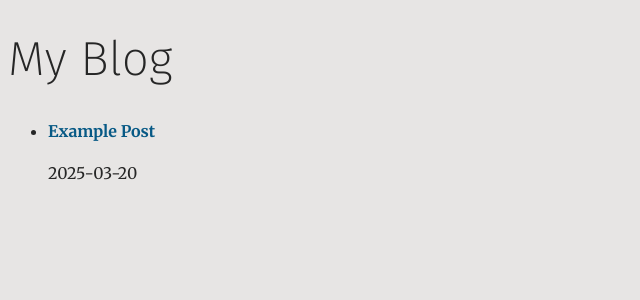
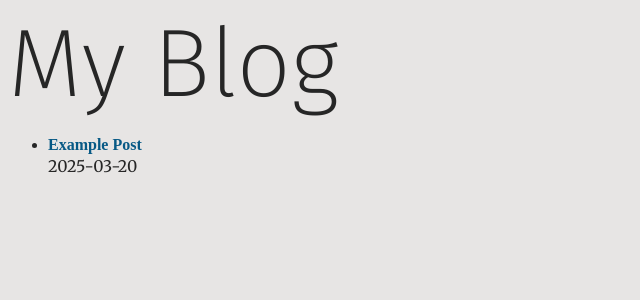
Before and after one commit to juanojeda/blog, a Next.js app: page / in a window 1280 px wide. Shown: the top 300 px of the page, without its empty margins (0-640 px from the left). Built offline with nearby package versions, Linux system fonts and the light colour scheme; what @mui/material-nextjs would draw is missing.

Commit message:
get fonts working

```diff
--- a/app/HomePage.tsx
+++ b/app/HomePage.tsx
@@ -1,18 +1,18 @@
 'use client'
-import Text from '@/components/Text/Text';
 import Link from 'next/link';
+import Typography from "@mui/material/Typography";
 
 export default function HomePage({ posts }) {
   return (
     <div>
-      <Text as="h1">My Blog</Text>
+      <Typography variant="h1">My Blog</Typography>
       <ul>
         {posts.map((post) => (
           <li key={post.slug}>
             <Link href={`/posts/${post.slug}`}>
               {post.title}
             </Link>
-            <Text>{post.date}</Text>
+            <Typography variant='body1'>{post.date}</Typography>
           </li>
         ))}
       </ul>
--- a/app/layout.tsx
+++ b/app/layout.tsx
@@ -1,13 +1,12 @@
 import {firaCode, firaSans, merriweather} from '@/components/fonts/fonts';import { ThemeProvider } from '@mui/material/styles';
 import {AppRouterCacheProvider} from "@mui/material-nextjs/v15-appRouter"
 import theme from '@/app/theme';
-import typography from '@/components/typography/_typography.module.css'
 import '@/styles/globals.css';
 
 const fontClasses = [
+  firaSans.variable,
+  firaCode.variable,
   merriweather.variable,
-  firaSans.variable,
-  firaCode.variable
 ].join(' ');
 
 export default function RootLayout({
@@ -17,7 +16,7 @@ export default function RootLayout({
 }) {
   return (
     <html lang="en">
-      <body className={`${fontClasses} ${typography.__base}`}>
+      <body className={`${fontClasses}`}>
         <AppRouterCacheProvider>
           <ThemeProvider theme={theme}>
             {children}
--- a/app/theme.ts
+++ b/app/theme.ts
@@ -1,17 +1,35 @@
 'use client';
-import { firaCode, firaSans, merriweather } from '@/components/fonts/fonts';
 import { createTheme } from '@mui/material/styles';
 
-const wrapInVariable = (font) => `var(${font.variable})`;
+export const fontVariables = {
+  merriweather: "--font-merriweather",
+  firaSans: "--font-fira-sans",
+  firaCode: "--font-fira-code",
+}
 
 const theme = createTheme({
   cssVariables: true,
   typography: {
-    fontFamily: [
-      firaSans.variable,
-      merriweather.variable,
-      firaCode.variable
-    ].map(wrapInVariable).join(","),
+    htmlFontSize: 16,
+    fontFamily: `var(${fontVariables.merriweather})`,
+    h1: {
+      fontFamily: `var(${fontVariables.firaSans})`,
+    },
+    h2: {
+      fontFamily: `var(${fontVariables.firaSans})`,
+    },
+    h3: {
+      fontFamily: `var(${fontVariables.firaSans})`,
+    },
+    h4: {
+      fontFamily: `var(${fontVariables.firaSans})`,
+    },
+    h5: {
+      fontFamily: `var(${fontVariables.firaSans})`,
+    },
+    h6: {
+      fontFamily: `var(${fontVariables.firaSans})`,
+    },
   },
 });
 
--- a/components/Text/Text.tsx
+++ /dev/null
@@ -1,24 +0,0 @@
-import React from 'react';
-import typography from "@/components/typography/_typography.module.css";
-
-type ValidTags = 'p' | 'h1' | 'h2' | 'h3' | 'h4' | 'h5' | 'h6';
-type TextElements = Extract<React.HTMLElementType, ValidTags>;
-
-interface TextProps extends React.HTMLAttributes<HTMLElement> {
-  as?: TextElements;
-  level?: TextElements | 'b1' | 'b2' | 'b3';
-}
-
-const Text = ({as = 'p', level = as, ...props}: TextProps) => {
-  const Tag = as;
-
-  const baseClass = level.match(/h[1-6]/) ? 'heading' : 'body';
-  const classes = [typography[baseClass], typography[level] || typography.b1, props.className];
-  const className = classes.join(' ');
-
-  return (
-    <Tag className={className} {...props} />
-  );
-};
-
-export default Text;
--- a/components/fonts/fonts.ts
+++ b/components/fonts/fonts.ts
@@ -1,3 +1,4 @@
+import { fontVariables } from '@/app/theme';
 import {Merriweather, Fira_Sans, Fira_Code} from 'next/font/google';
 
 export const merriweather = Merriweather({
--- a/components/typography/_typography.module.css
+++ /dev/null
@@ -1,46 +0,0 @@
-.h1, .marked h1 {
-  font-size: var(--typography-h1-font-size);
-}
-.h2, .marked h2 {
-  font-size: var(--typography-h2-font-size);
-}
-.h3, .marked h3 {
-  font-size: var(--typography-h3-font-size);
-}
-.h4, .marked h4 {
-  font-size: var(--typography-h4-font-size);
-}
-.h5, .marked h5 {
-  font-size: var(--typography-h5-font-size);
-}
-.h6, .marked h6 {
-  font-size: var(--typography-h6-font-size);
-}
-.b1 {
-  font-size: var(--typography-b1-font-size);
-}
-.b2 {
-  font-size: var(--typography-b2-font-size);
-}
-.b3 {
-  font-size: var(--typography-b3-font-size);
-}
-.body, .marked .body {
-  font-family: var(--font-merriweather);
-  font-weight: var(--typography-bx-font-weight);
-  line-height: var(--typography-bx-line-height);
-}
-
-.heading, .marked h1, .marked h2, .marked h3, .marked h4, .marked h5, .marked h6 {
-  font-family: var(--font-fira-sans);
-  font-weight: var(--typography-hx-font-weight);
-  line-height: var(--typography-hx-line-height);
-}
-
-
-.__base {
-  font-family: var(--font-merriweather);
-  font-weight: var(--typography-bx-font-weight);
-  line-height: var(--typography-bx-line-height);
-  font-size: var(--typography-b1-font-size);
-}
```
Also changed, not shown: app/posts/[slug]/PostLayout.tsx (+3 -4 lines).
